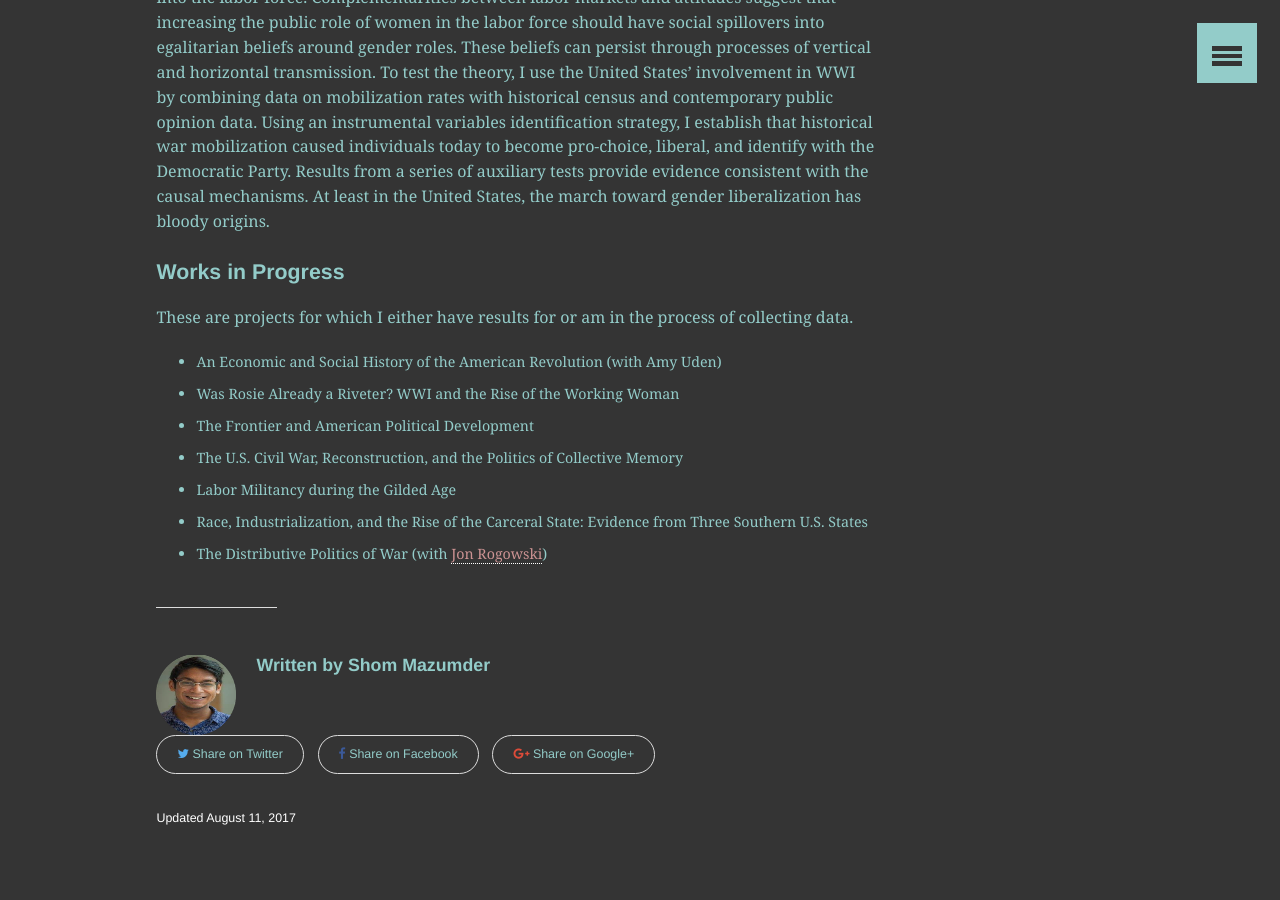
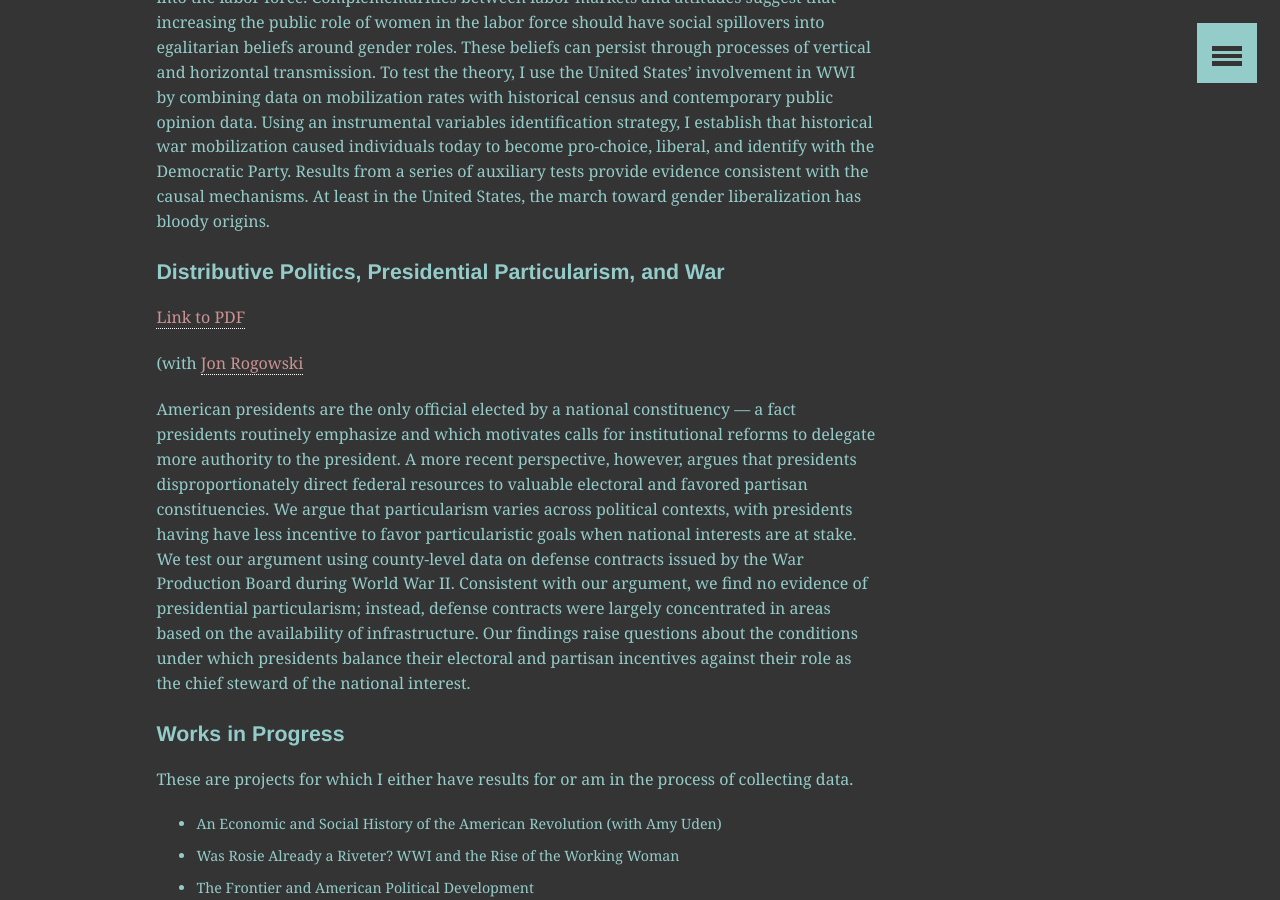
Before and after one commit to shommazumder/shommazumder.github.io-archive, a Jekyll site: the page built from _posts/2017-08-11-violence.md, in a window 1280 px wide and 900 px high, scrolled down 876 px. Built offline with Jekyll 4.4.1, drawn with Linux system fonts in a browser that asks for light colours.

Commit message:
added description of presidential particularism paper

```diff
--- a/_posts/2017-08-11-violence.md
+++ b/_posts/2017-08-11-violence.md
@@ -18,6 +18,14 @@ How do groups on the social periphery assimilate into the social core of a natio
 
 States make war, but can war also reshape a state's citizenry? In this article, I develop a theory of how mass warfare can lead to lasting cultural legacies especially as they relate to gender. I argue that mass warfare reshapes the gendered nature of labor markets by pulling women into the labor force. Complementarities between labor markets and attitudes suggest that increasing the public role of women in the labor force should have social spillovers into egalitarian beliefs around gender roles. These beliefs can persist through processes of vertical and horizontal transmission. To test the theory, I use the United States' involvement in WWI by combining data on mobilization rates with historical census and contemporary public opinion data. Using an instrumental variables identification strategy, I establish that historical war mobilization caused individuals today to become pro-choice, liberal, and identify with the Democratic Party. Results from a series of auxiliary tests provide evidence consistent with the causal mechanisms. At least in the United States, the march toward gender liberalization has bloody origins.
 
+#### Distributive Politics, Presidential Particularism, and War
+
+[Link to PDF]({{site.url}}/files/war-particularism.pdf)
+
+\(with [Jon Rogowski]((https://scholar.harvard.edu/rogowski)\)
+
+American presidents are the only official elected by a national constituency — a fact presidents routinely emphasize and which motivates calls for institutional reforms to delegate more authority to the president. A more recent perspective, however, argues that presidents disproportionately direct federal resources to valuable electoral and favored partisan constituencies. We argue that particularism varies across political contexts, with presidents having have less incentive to favor particularistic goals when national interests are at stake. We test our argument using county-level data on defense contracts issued by the War Production Board during World War II. Consistent with our argument, we find no evidence of presidential particularism; instead, defense contracts were largely concentrated in areas based on the availability of infrastructure. Our findings raise questions about the conditions under which presidents balance their electoral and partisan incentives against their role as the chief steward of the national interest.
+
 #### Works in Progress
 
 These are projects for which I either have results for or am in the process of collecting data.
```
